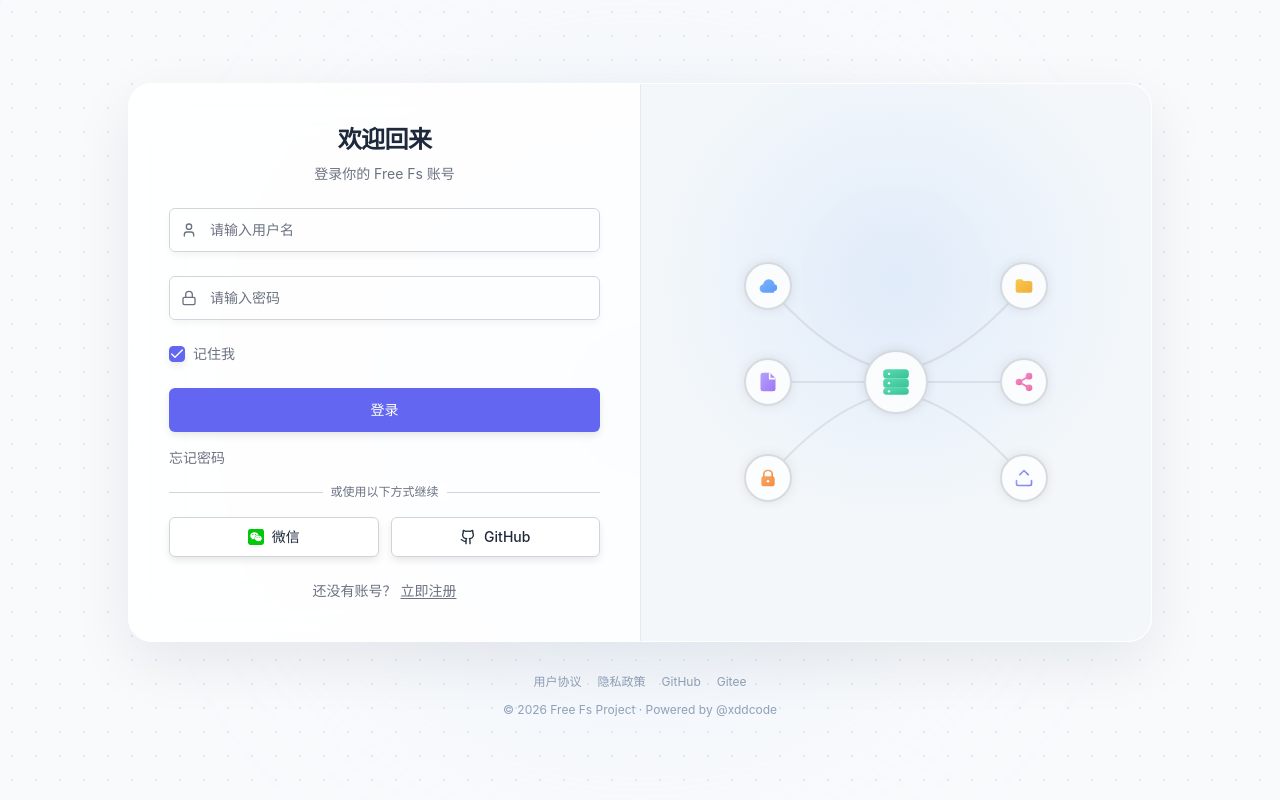
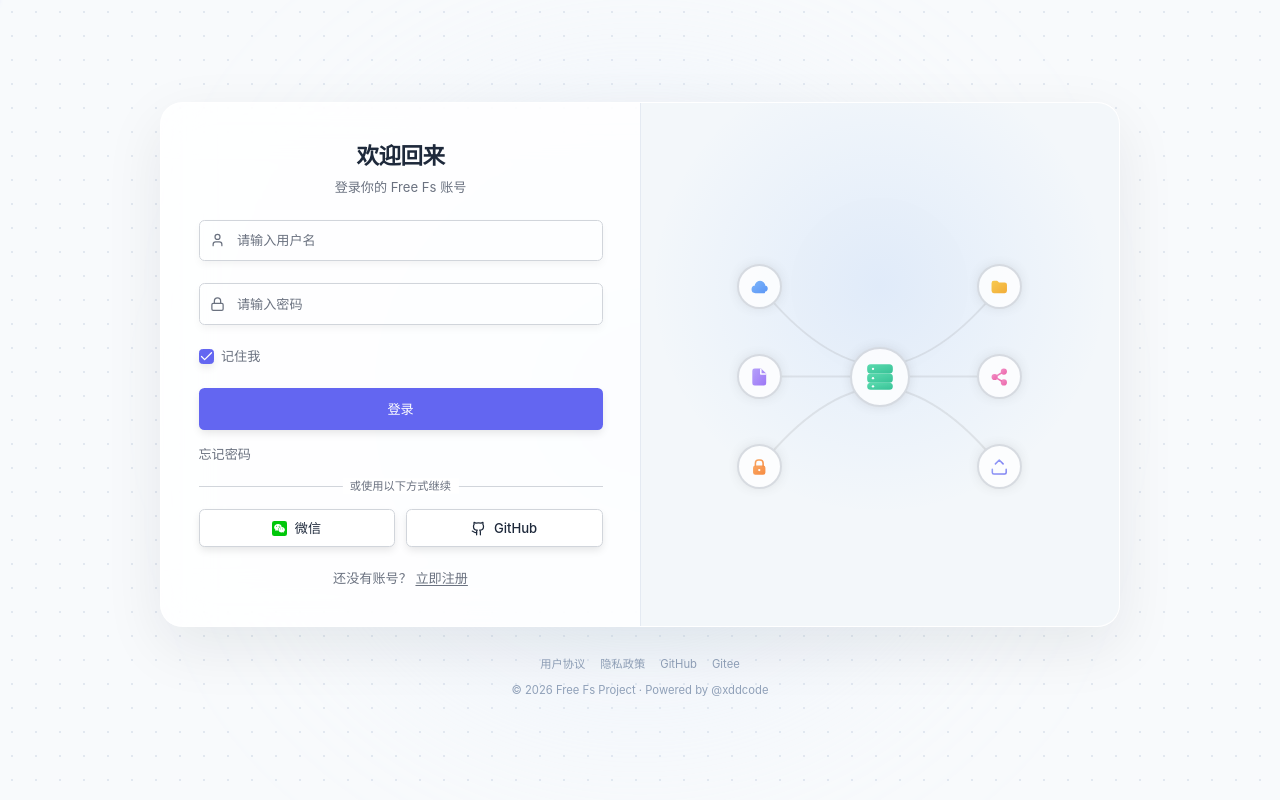
Before and after one commit to xddcode/free-fs-frontend, a React (Vite) app: page /login in a window 1280 px wide. Built offline with nearby package versions, Linux system fonts and the light colour scheme.

Commit message:
style: update CSS for improved layout and readability
- Set font size to 15px for better accessibility
- Add antialiasing to body for smoother text rendering

```diff
--- a/src/styles/index.css
+++ b/src/styles/index.css
@@ -12,9 +12,10 @@
   }
   html {
     @apply overflow-x-hidden;
+    font-size: 15px;
   }
   body {
-    @apply min-h-svh w-full bg-background text-foreground has-[div[data-variant='inset']]:bg-sidebar;
+    @apply min-h-svh w-full bg-background text-foreground antialiased has-[div[data-variant='inset']]:bg-sidebar;
   }
 
   /* Override Radix scroll locking for sticky headers */
```
